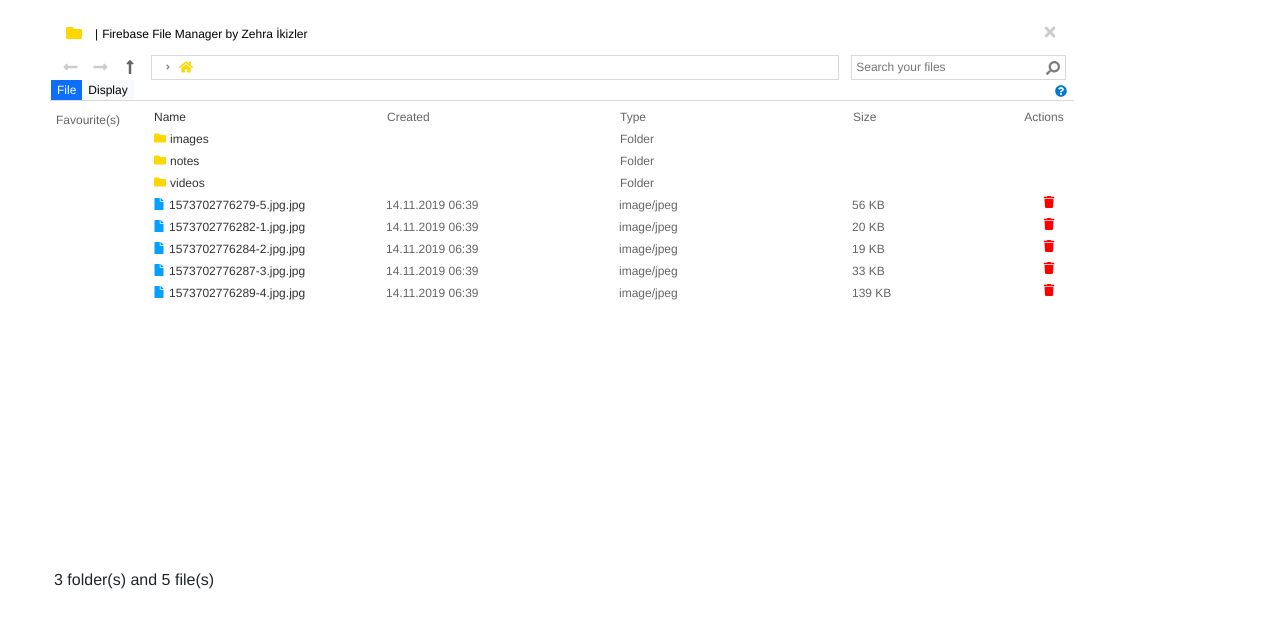
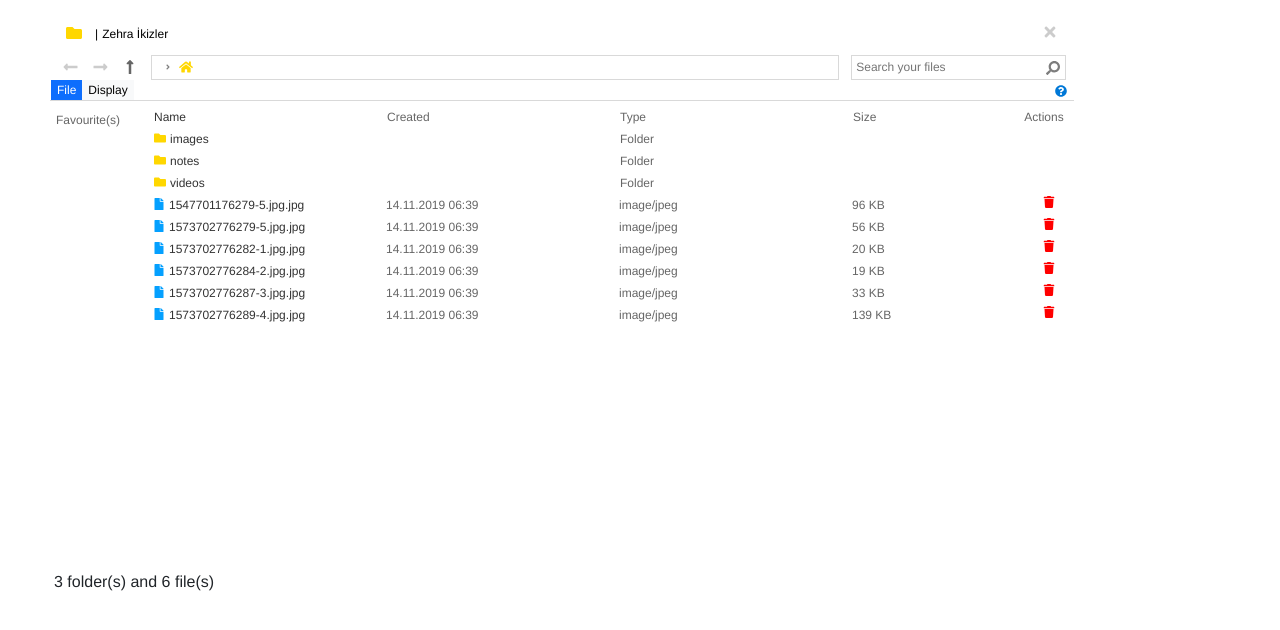
Before and after one commit to zehraikizler/Windows10-File-Explorer, a plain HTML site: page index.html in a window 1280 px wide. Shown: the part 26-656 px from the top of the page. Drawn offline with nearby package versions, Linux system fonts and the light colour scheme.

Commit message:
Eksik düzenlemeler yapıldı.

```diff
--- a/index.html
+++ b/index.html
@@ -27,7 +27,7 @@
                             |
                         </p>
                         <p class="firebasehead2">
-                            Firebase File Manager by Zehra İkizler
+                            Zehra İkizler
                         </p>
                     </div>
                     <div class="col headtopcol2 d-flex justify-content-end">
@@ -193,7 +193,32 @@
                                <span class="file-icon">
                                     <svg aria-hidden="true" height="12px" width="12px" focusable="false" data-prefix="fas" data-icon="file" class="svg-inline--fa fa-file fa-w-12 " role="img" xmlns="http://www.w3.org/2000/svg" viewBox="0 0 384 512" color="#04A0FF"><path fill="currentColor" d="M224 136V0H24C10.7 0 0 10.7 0 24v464c0 13.3 10.7 24 24 24h336c13.3 0 24-10.7 24-24V160H248c-13.2 0-24-10.8-24-24zm160-14.1v6.1H256V0h6.1c6.4 0 12.5 2.5 17 7l97.9 98c4.5 4.5 7 10.6 7 16.9z"></path></svg>
                                </span>
-                               <p class="mt-1 ms-1 imagenumber">1573702776279-5.jpg.jpg</p>
+                               <a href="image/1.webp">
+                                <p class="mt-1 ms-1 imagenumber">1547701176279-5.jpg.jpg</p>
+                               </a>
+                            </div>
+                            <div class="col-3 d-flex colonheight">
+                                <p class="mt-1 attribute">14.11.2019 06:39</p>
+                            </div>
+                            <div class="col-3 d-flex colonheight">
+                                <p class="mt-1 attribute">image/jpeg</p>
+                            </div>
+                            <div class="col-2 d-flex colonheight">
+                                <p class="mt-1 attribute">96 KB</p>
+                            </div>
+                            <div class="col-1 d-flex colonheight ps-5" >
+                                <svg aria-hidden="true" height="12px" width="12px" focusable="false" data-prefix="fas" data-icon="trash" class="svg-inline--fa fa-trash fa-w-14 mt-1" role="img" xmlns="http://www.w3.org/2000/svg" viewBox="0 0 448 512" color="red"><path fill="currentColor" d="M432 32H312l-9.4-18.7A24 24 0 0 0 281.1 0H166.8a23.72 23.72 0 0 0-21.4 13.3L136 32H16A16 16 0 0 0 0 48v32a16 16 0 0 0 16 16h416a16 16 0 0 0 16-16V48a16 16 0 0 0-16-16zM53.2 467a48 48 0 0 0 47.9 45h245.8a48 48 0 0 0 47.9-45L416 128H32z"></path></svg>
+                            </div>
+                        </div>
+
+                        <div class="row rowslink me-0">
+                            <div class="col-3 d-flex colonheights">
+                               <span class="file-icon">
+                                    <svg aria-hidden="true" height="12px" width="12px" focusable="false" data-prefix="fas" data-icon="file" class="svg-inline--fa fa-file fa-w-12 " role="img" xmlns="http://www.w3.org/2000/svg" viewBox="0 0 384 512" color="#04A0FF"><path fill="currentColor" d="M224 136V0H24C10.7 0 0 10.7 0 24v464c0 13.3 10.7 24 24 24h336c13.3 0 24-10.7 24-24V160H248c-13.2 0-24-10.8-24-24zm160-14.1v6.1H256V0h6.1c6.4 0 12.5 2.5 17 7l97.9 98c4.5 4.5 7 10.6 7 16.9z"></path></svg>
+                               </span>
+                               <a href="image/2.webp">
+                                <p class="mt-1 ms-1 imagenumber">1573702776279-5.jpg.jpg</p>
+                               </a>
                             </div>
                             <div class="col-3 d-flex colonheight">
                                 <p class="mt-1 attribute">14.11.2019 06:39</p>
@@ -214,7 +239,9 @@
                                <span class="file-icon">
                                     <svg aria-hidden="true" height="12px" width="12px" focusable="false" data-prefix="fas" data-icon="file" class="svg-inline--fa fa-file fa-w-12 " role="img" xmlns="http://www.w3.org/2000/svg" viewBox="0 0 384 512" color="#04A0FF"><path fill="currentColor" d="M224 136V0H24C10.7 0 0 10.7 0 24v464c0 13.3 10.7 24 24 24h336c13.3 0 24-10.7 24-24V160H248c-13.2 0-24-10.8-24-24zm160-14.1v6.1H256V0h6.1c6.4 0 12.5 2.5 17 7l97.9 98c4.5 4.5 7 10.6 7 16.9z"></path></svg>
                                </span>
-                               <p class="mt-1 ms-1 imagenumber">1573702776282-1.jpg.jpg</p>
+                               <a href="image/3.jpg">
+                                <p class="mt-1 ms-1 imagenumber">1573702776282-1.jpg.jpg</p>
+                               </a>
                             </div>
                             <div class="col-3 d-flex colonheight">
                                 <p class="mt-1 attribute">14.11.2019 06:39</p>
@@ -235,7 +262,9 @@
                                <span class="file-icon">
                                     <svg aria-hidden="true" height="12px" width="12px" focusable="false" data-prefix="fas" data-icon="file" class="svg-inline--fa fa-file fa-w-12 " role="img" xmlns="http://www.w3.org/2000/svg" viewBox="0 0 384 512" color="#04A0FF"><path fill="currentColor" d="M224 136V0H24C10.7 0 0 10.7 0 24v464c0 13.3 10.7 24 24 24h336c13.3 0 24-10.7 24-24V160H248c-13.2 0-24-10.8-24-24zm160-14.1v6.1H256V0h6.1c6.4 0 12.5 2.5 17 7l97.9 98c4.5 4.5 7 10.6 7 16.9z"></path></svg>
                                </span>
-                               <p class="mt-1 ms-1 imagenumber">1573702776284-2.jpg.jpg</p>
+                               <a href="image/4.webp">
+                                <p class="mt-1 ms-1 imagenumber">1573702776284-2.jpg.jpg</p>
+                               </a>
                             </div>
                             <div class="col-3 d-flex colonheight">
                                 <p class="mt-1 attribute">14.11.2019 06:39</p>
@@ -256,7 +285,9 @@
                                <span class="file-icon">
                                     <svg aria-hidden="true" height="12px" width="12px" focusable="false" data-prefix="fas" data-icon="file" class="svg-inline--fa fa-file fa-w-12 " role="img" xmlns="http://www.w3.org/2000/svg" viewBox="0 0 384 512" color="#04A0FF"><path fill="currentColor" d="M224 136V0H24C10.7 0 0 10.7 0 24v464c0 13.3 10.7 24 24 24h336c13.3 0 24-10.7 24-24V160H248c-13.2 0-24-10.8-24-24zm160-14.1v6.1H256V0h6.1c6.4 0 12.5 2.5 17 7l97.9 98c4.5 4.5 7 10.6 7 16.9z"></path></svg>
                                </span>
-                               <p class="mt-1 ms-1 imagenumber">1573702776287-3.jpg.jpg</p>
+                               <a href="image/5.webp">
+                                    <p class="mt-1 ms-1 imagenumber">1573702776287-3.jpg.jpg</p>
+                               </a>
                             </div>
                             <div class="col-3 d-flex colonheight">
                                 <p class="mt-1 attribute">14.11.2019 06:39</p>
@@ -277,7 +308,9 @@
                                <span class="file-icon">
                                     <svg aria-hidden="true" height="12px" width="12px" focusable="false" data-prefix="fas" data-icon="file" class="svg-inline--fa fa-file fa-w-12 " role="img" xmlns="http://www.w3.org/2000/svg" viewBox="0 0 384 512" color="#04A0FF"><path fill="currentColor" d="M224 136V0H24C10.7 0 0 10.7 0 24v464c0 13.3 10.7 24 24 24h336c13.3 0 24-10.7 24-24V160H248c-13.2 0-24-10.8-24-24zm160-14.1v6.1H256V0h6.1c6.4 0 12.5 2.5 17 7l97.9 98c4.5 4.5 7 10.6 7 16.9z"></path></svg>
                                </span>
-                               <p class="mt-1 ms-1 imagenumber">1573702776289-4.jpg.jpg</p>
+                               <a href="image/6.jpg">
+                                    <p class="mt-1 ms-1 imagenumber">1573702776289-4.jpg.jpg</p>
+                               </a>
                             </div>
                             <div class="col-3 d-flex colonheight">
                                 <p class="mt-1 attribute">14.11.2019 06:39</p>
@@ -299,7 +332,7 @@
 
             <!--foot-->
             <div class="foot ms-1">
-                <p class="m-0">3 folder(s) and 5 file(s)</p>
+                <p class="m-0">3 folder(s) and 6 file(s)</p>
             </div>
 
         </div>
--- a/style.css
+++ b/style.css
@@ -206,9 +206,13 @@ body {
     color: #333;
 }
 
+a {
+    text-decoration: none;
+}
+
 
 /*foot*/
 
 .foot {
-    margin-top: 26%;
+    margin-top: 24%;
 }
```
Also changed, not shown: image/1.webp (added), image/2.webp (added), image/3.jpg (added), image/4.webp (added), image/5.webp (added), image/6.jpg (added).
